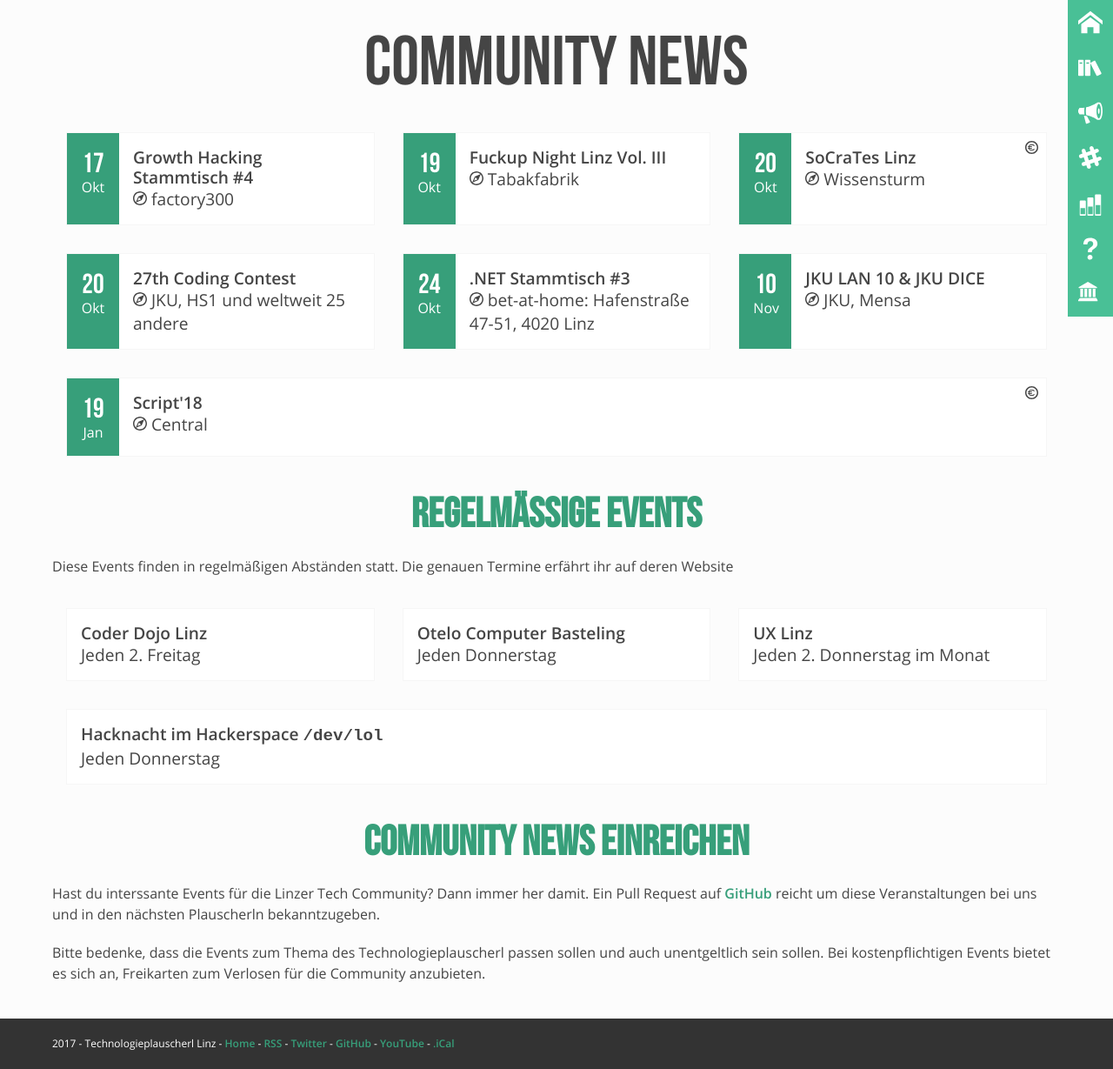
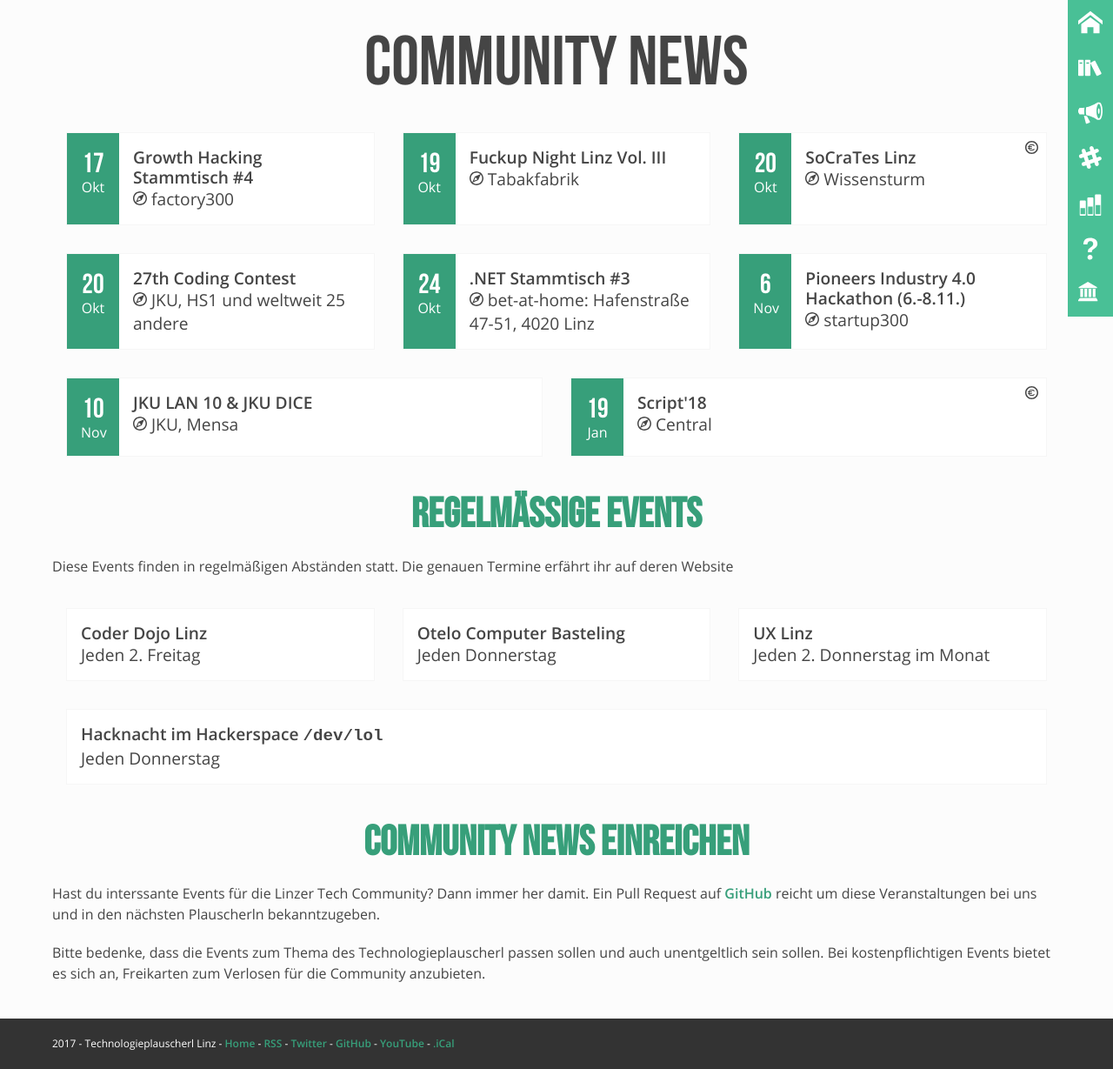
Before and after one commit to mericanAncer127/plauscherl, a Jekyll site: the page built from pages/community-news.html, in a window 1280 px wide. Shown: the whole page at 87% size. Built offline with Jekyll 4.4.1, drawn with Linux system fonts in a browser that asks for light colours.

Commit message:
Add Pioneers Industry 4.0 Hackathon

```diff
--- a/_data/community.yml
+++ b/_data/community.yml
@@ -396,3 +396,12 @@
       location: Tabakfabrik
       date: 2017-10-19
       link: https://www.eventbrite.com/e/fuckup-night-linz-vol-iii-tickets-33390227068
+-
+  id: pioneers
+  name: "Pioneers Industry 4.0 Hackathon"
+  events:
+    -
+      name: "Pioneers Industry 4.0 Hackathon (6.-8.11.)"
+      location: startup300
+      date: 2017-11-06
+      link: https://pioneers.io/discover/industry-hackathon
```
